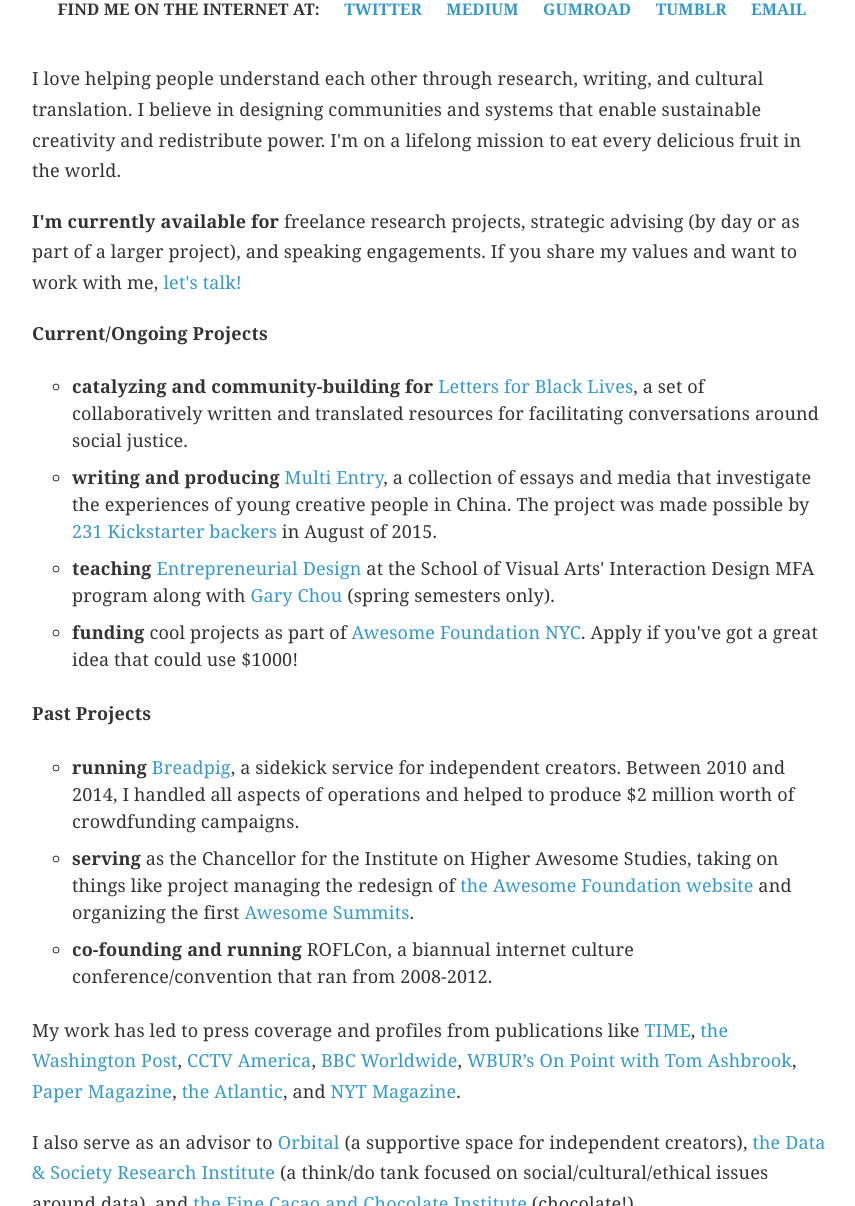
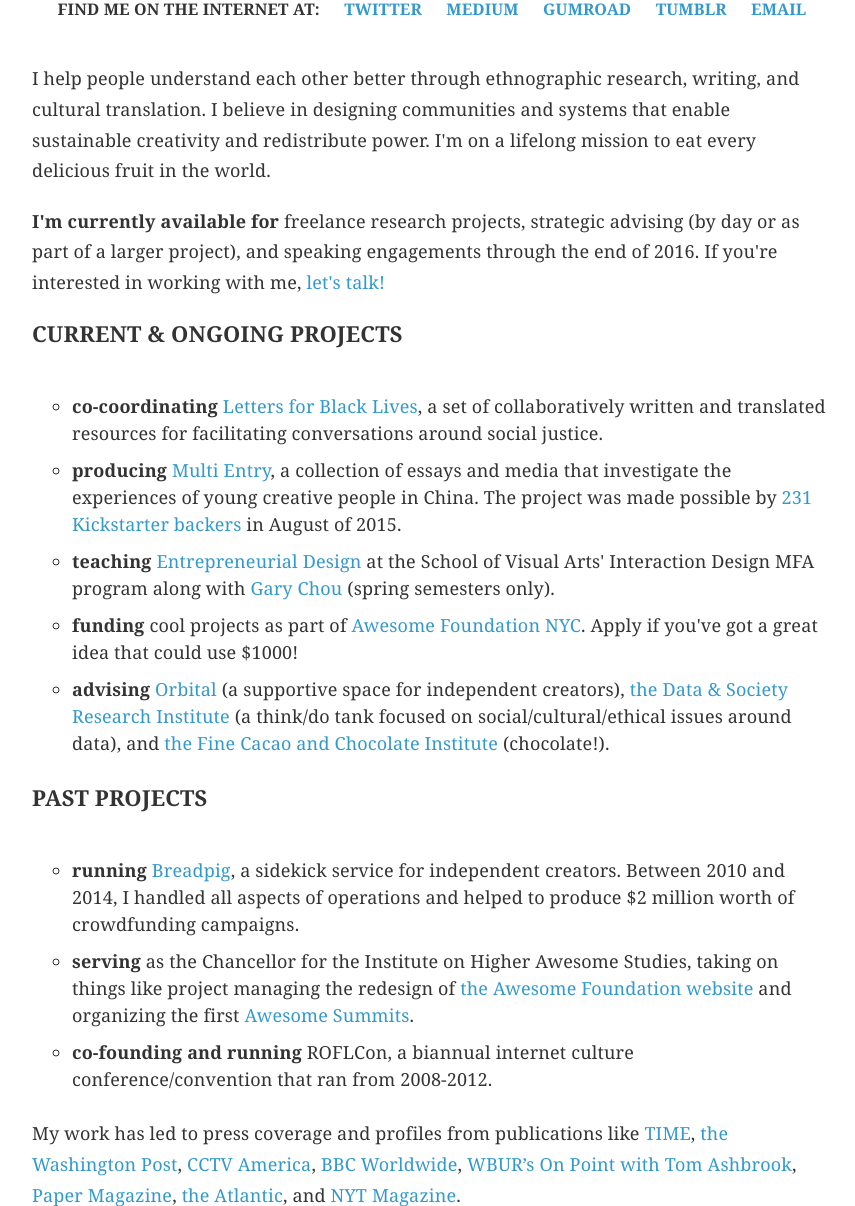
Before and after one commit to zamiang/christina-xu, a Jekyll site: the page built from index.html, in a window 1280 px wide and 1400 px high, scrolled down 388 px. Shown: the part 194-1400 px from the top of the window, without its empty margins (208-1063 px from the left). Built offline with Jekyll 4.4.1, drawn with Linux system fonts in a browser that asks for light colours; nearby versions of some CDN libraries; Markdown is read by kramdown in place of the engine named in the settings; some of the changed text lies outside the part shown.

Commit message:
Update index.html

```diff
--- a/index.html
+++ b/index.html
@@ -21,20 +21,17 @@ layout: default
 
 <section id="about">
     <div class="section-content">
-        <p>I love helping people understand each other through research, writing, and cultural translation. I believe in designing communities and systems that enable sustainable creativity and redistribute power. I'm on a lifelong mission to eat every delicious fruit in the world.</p>
-        <p><b>I'm currently available for</b> freelance research projects, strategic advising (by day or as part of a larger project), and speaking engagements. If you share my values and want to work with me, <a href="mailto:hey@christinaxu.org">let's talk!</a></p>
-        <p class="large">
-            <b>Current/Ongoing Projects</b>
-        </p>
+        <p>I help people understand each other better through ethnographic research, writing, and cultural translation. I believe in designing communities and systems that enable sustainable creativity and redistribute power. I'm on a lifelong mission to eat every delicious fruit in the world.</p>
+        <p><b>I'm currently available for</b> freelance research projects, strategic advising (by day or as part of a larger project), and speaking engagements through the end of 2016. If you're interested in working with me, <a href="mailto:hey@christinaxu.org">let's talk!</a></p>
+        <div class="item-heading large-heading">Current & Ongoing Projects</div>
         <ul>
-            <li><b>catalyzing and community-building for</b> <a href="http://lettersforblacklives.com">Letters for Black Lives</a>, a set of collaboratively written and translated resources for facilitating conversations around social justice.</li>
-            <li><b>writing and producing</b> <a href="http://www.multientry.com">Multi Entry</a>, a collection of essays and media that investigate the experiences of young creative people in China. The project was made possible by <a href="https://www.kickstarter.com/projects/christinaxu/multi-entry-telling-the-stories-of-young-creative/">231 Kickstarter backers</a> in August of 2015.</li>
+            <li><b>co-coordinating</b> <a href="http://lettersforblacklives.com">Letters for Black Lives</a>, a set of collaboratively written and translated resources for facilitating conversations around social justice.</li>
+            <li><b>producing</b> <a href="http://www.multientry.com">Multi Entry</a>, a collection of essays and media that investigate the experiences of young creative people in China. The project was made possible by <a href="https://www.kickstarter.com/projects/christinaxu/multi-entry-telling-the-stories-of-young-creative/">231 Kickstarter backers</a> in August of 2015.</li>
             <li><b>teaching</b> <a href="http://entrepreneurdesigners.tumblr.com">Entrepreneurial Design</a> at the School of Visual Arts' Interaction Design MFA program along with <a href="http://www.garychou.com">Gary Chou</a> (spring semesters only).</li>
             <li><b>funding</b> cool projects as part of <a href="http://www.awesomefoundation.org/en/chapters/nyc">Awesome Foundation NYC</a>. Apply if you've got a great idea that could use $1000!</li>
+            <li><b>advising</b> <a href="http://orbital.nyc">Orbital</a> (a supportive space for independent creators), <a href="http://datasociety.net">the Data & Society Research Institute</a> (a think/do tank focused on social/cultural/ethical issues around data), and <a href="http://chocolateinstitute.org">the Fine Cacao and Chocolate Institute</a> (chocolate!).</li>
         </ul>
-        <p class="large">
-            <b>Past Projects</b>
-        </p>
+        <div class="item-heading large-heading">Past Projects</div>
         <ul>
             <li><b>running</b> <a href="http://breadpig.com">Breadpig</a>, a sidekick service for independent creators. Between 2010 and 2014, I handled all aspects of operations and helped to produce $2 million worth of crowdfunding campaigns.</li>
             <li><b>serving</b> as the Chancellor for the Institute on Higher Awesome Studies, taking on things like project managing the redesign of <a href="http://www.awesomefoundation.org">the Awesome Foundation website</a> and organizing the first <a href="https://civic.mit.edu/category/blog-tags/awesome-summit">Awesome Summits</a>.</li>
@@ -43,15 +40,13 @@ layout: default
         <p>
             My work has led to press coverage and profiles from publications like <a href="http://time.com/4404229/black-lives-matter-letter-alton-sterling-philando-castile/">TIME</a>, <a href="https://www.washingtonpost.com/news/the-switch/wp/2016/07/08/the-inspiring-way-hundreds-are-teaching-their-families-about-black-lives-matter/">the Washington Post</a>, <a href="https://www.youtube.com/watch?v=DBtyoTiB12c">CCTV America</a>, <a href="http://www.bbc.com/news/magazine-23469438">BBC Worldwide</a>, <a href="http://onpoint.legacy.wbur.org/2012/04/20/internet-memes">WBUR’s On Point with Tom Ashbrook</a>, <a href="http://www.papermag.com/2012/04/the_awesome_one_christina_xu.php">Paper Magazine</a>, <a href="http://www.theatlantic.com/video/index/256889/memes-are-people-too-meet-the-viral-video-stars-of-roflcon/">the Atlantic</a>, and <a href="http://www.nytimes.com/2010/07/18/magazine/18ROFL-t.html">NYT Magazine</a>.
             </p>
-        <p>
-            I also serve as an advisor to <a href="http://orbital.nyc">Orbital</a> (a supportive space for independent creators), <a href="http://datasociety.net">the Data & Society Research Institute</a> (a think/do tank focused on social/cultural/ethical issues around data), and <a href="http://chocolateinstitute.org">the Fine Cacao and Chocolate Institute</a> (chocolate!).
-        </p>
     </div>
 
 
     <div class="section-content">
+        <div class="item-heading large-heading">Selected Talks & Spiels</div>
         <img src="https://cloud.githubusercontent.com/assets/192584/17006475/3dd0f318-4eaf-11e6-8e6c-189e7f36c198.jpg" alt-text="Photo of Christina Xu speaking at Merz Akademie, photo by Olia Lialina" />
-        <div class="item-heading large-heading">Selected Talks & Spiels</div>
+        <br />
         <p>
             <i>Want me to come to your conference/company/college to talk about any of my projects? <a href="mailto:hey@christinaxu.org">Email me!</a> I promise to include at least one cute animal picture in the slide deck.</i>
         </p>
```
